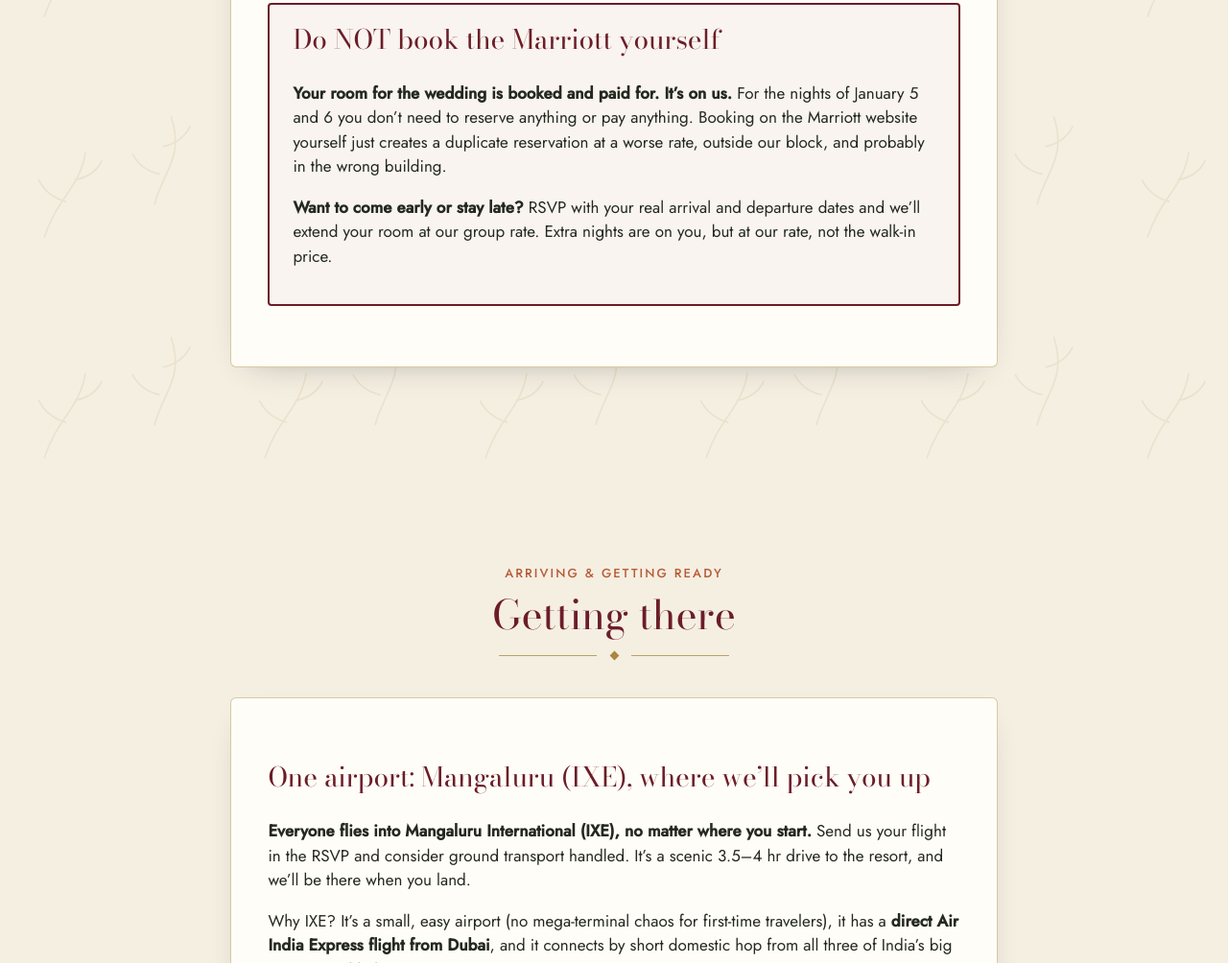
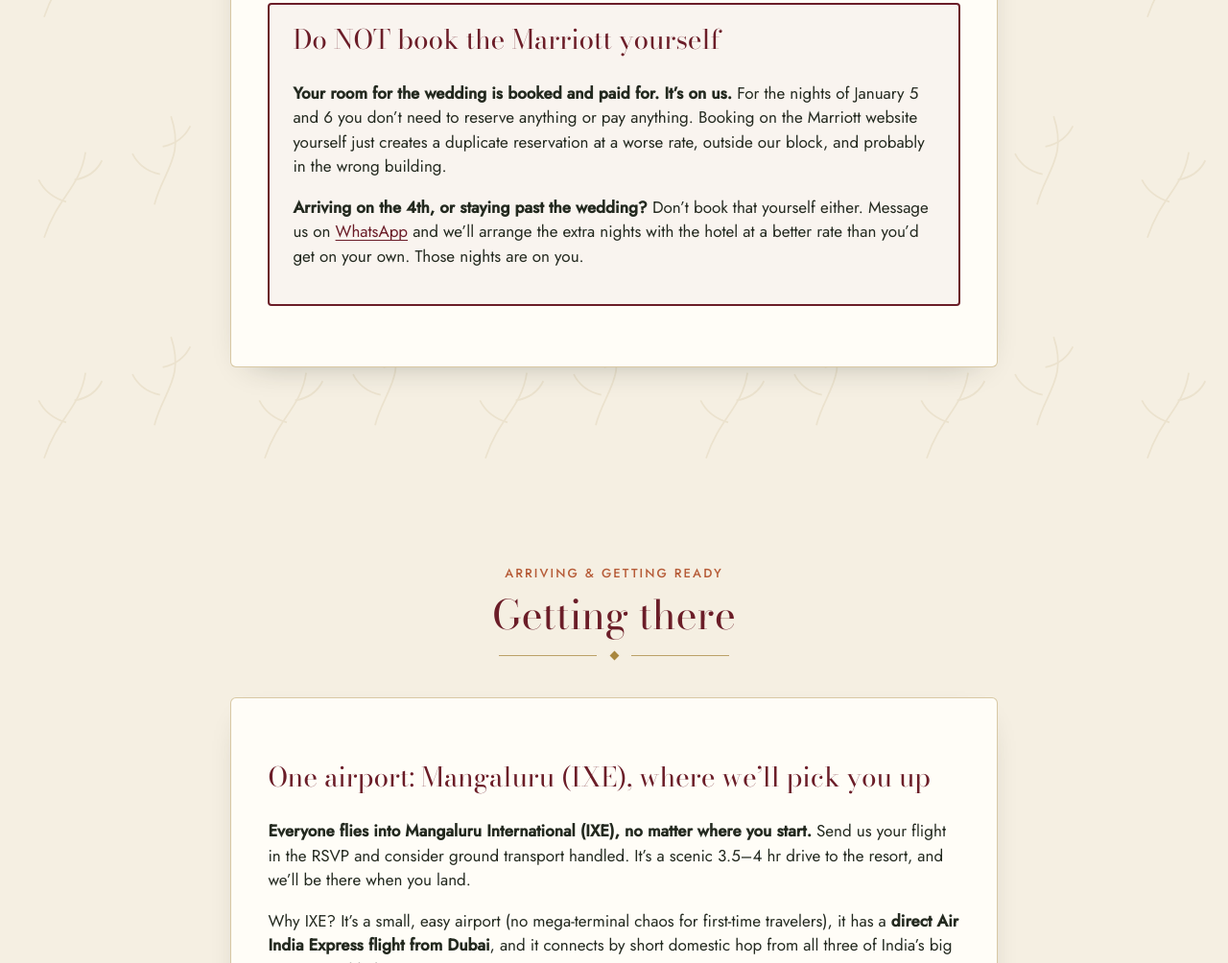
Before and after one commit to TheGroobe/wedding-website, a plain HTML site: page site/index.html in a window 1280 px wide. Shown: the part 3089-4093 px from the top of the page at 96% size. Drawn offline with Linux system fonts and the light colour scheme.

Commit message:
Hotel block: extra nights are contact-us-on-WhatsApp (not auto-extension via RSVP); name the 4th explicitly as an uncovered night

```diff
--- a/site/index.html
+++ b/site/index.html
@@ -167,9 +167,10 @@
              For the nights of January 5 and 6 you don&rsquo;t need to reserve anything or pay anything.
              Booking on the Marriott website yourself just creates a duplicate reservation at a worse
              rate, outside our block, and probably in the wrong building.</p>
-          <p><strong>Want to come early or stay late?</strong> RSVP with your real arrival and departure
-             dates and we&rsquo;ll extend your room at our group rate. Extra nights are on you, but at
-             our rate, not the walk-in price.</p>
+          <p><strong>Arriving on the 4th, or staying past the wedding?</strong> Don&rsquo;t book that yourself
+             either. Message us on <a href="https://wa.me/919912180920">WhatsApp</a> and we&rsquo;ll arrange
+             the extra nights with the hotel at a better rate than you&rsquo;d get on your own. Those
+             nights are on you.</p>
         </div>
 
       </div>
```
